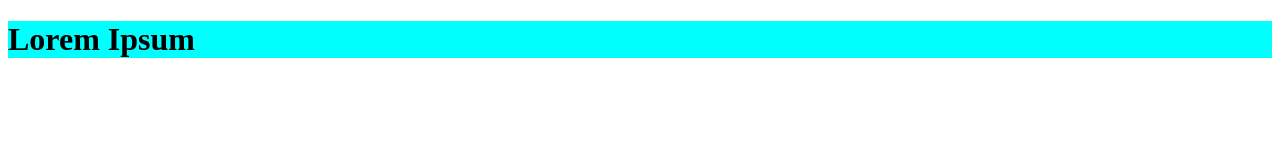
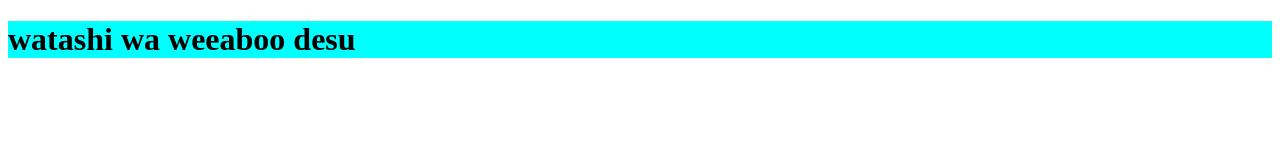
Before and after one commit to JustKayneNL/School-PlasticWebsite, a plain HTML site: page Index.html in a window 1280 px wide. Drawn offline with Linux system fonts and the light colour scheme.

Commit message:
renamed stuff and weeb-ified

```diff
--- a/HtmlPage.html
+++ b/Index.html
@@ -7,7 +7,7 @@
 </head>
 <body>
     <div class="header">
-        <h1>Lorem Ipsum</h1>
+        <h1>watashi wa weeaboo desu</h1>
     </div>
 </body>
 </html>
```
